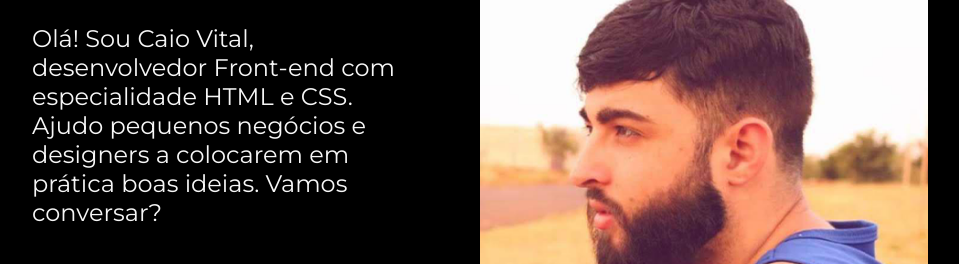
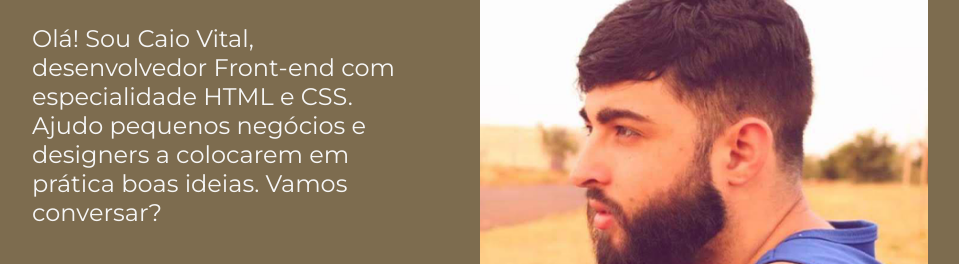
Before and after one commit to CaioVitalpro/biografia, a plain HTML site: page index.html in a window 1280 px wide. Shown: the part 405-669 px from the top of the page, without its empty margins (160-1119 px from the left). Drawn offline with nearby package versions, Linux system fonts and the light colour scheme.

Commit message:
alteração de cor primaria

```diff
--- a/style.css
+++ b/style.css
@@ -1,7 +1,7 @@
 @import url('https://fonts.googleapis.com/css2?family=Krona+One&family=Montserrat:wght@400;600&display=swap');
 
 :root {
-    --cor-primaria: #000000;
+    --cor-primaria: #7D6C4F;
     --cor-secundaria: #F6F6F6;
     --cor-terciaria: #22D4FD;
     --cor-hover: #272727;
```
